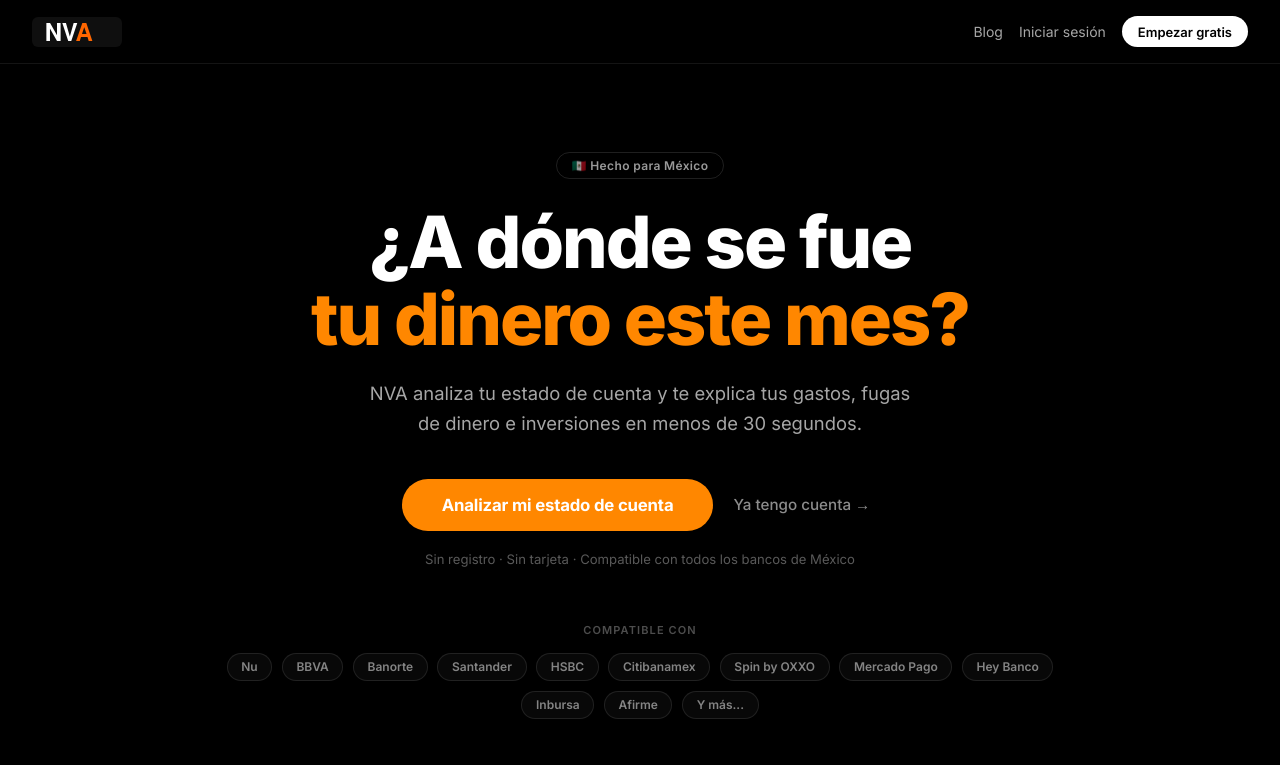
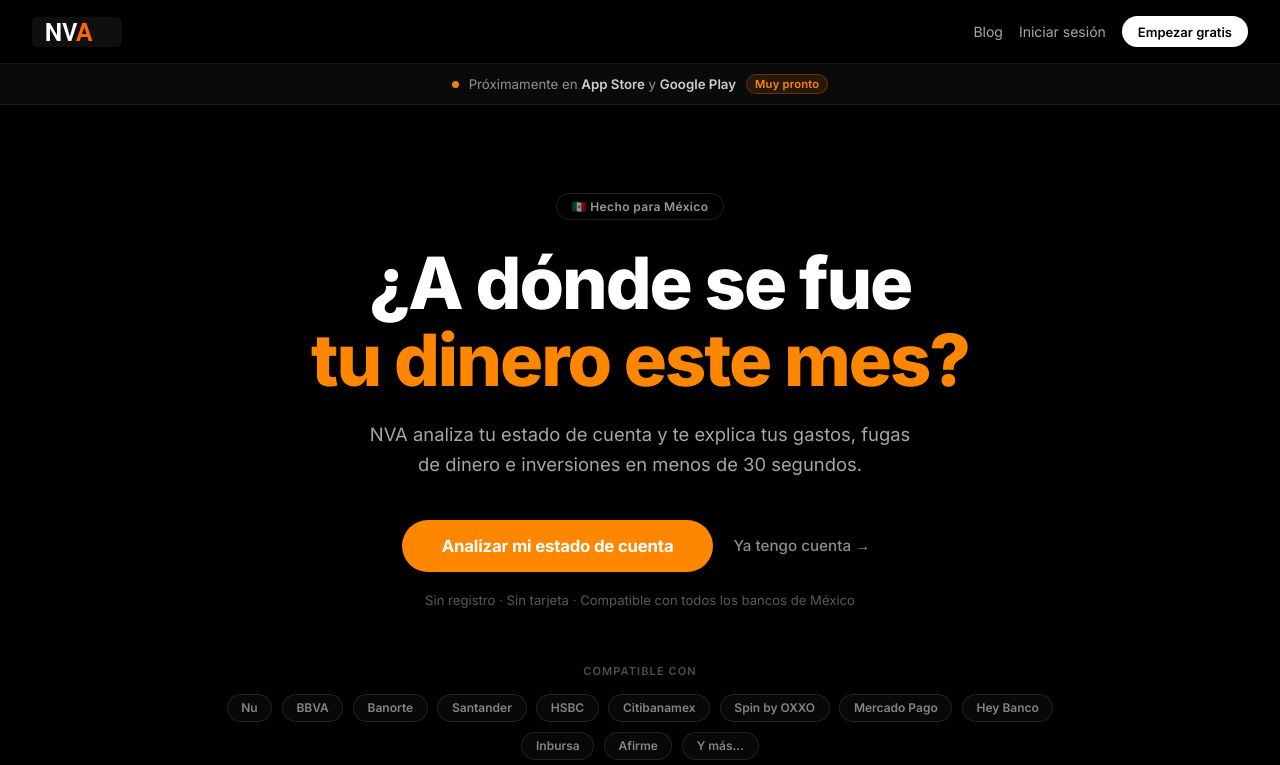
Before and after one commit to Asaply/Fi, a Next.js app: page / in a window 1280 px wide. Shown: the top 765 px of the page. Built offline with nearby package versions, Linux system fonts and the light colour scheme; no server answers.

Commit message:
feat: add app store announcement banner to landing page

```diff
--- a/src/app/landing.module.css
+++ b/src/app/landing.module.css
@@ -172,6 +172,53 @@
   font-size: 0.82rem;
   color: rgba(255,255,255,0.35);
   margin: 0;
+}
+
+/* ── App Store Banner ───────────────────────────────────── */
+.appBanner {
+  display: flex;
+  align-items: center;
+  justify-content: center;
+  gap: 10px;
+  padding: 10px 20px;
+  background: rgba(255, 255, 255, 0.04);
+  border-bottom: 1px solid rgba(255, 255, 255, 0.07);
+}
+
+.appBannerDot {
+  width: 7px;
+  height: 7px;
+  border-radius: 50%;
+  background: #FF8700;
+  flex-shrink: 0;
+  animation: pulse-dot 2s ease-in-out infinite;
+}
+
+@keyframes pulse-dot {
+  0%, 100% { opacity: 1; }
+  50% { opacity: 0.4; }
+}
+
+.appBannerText {
+  font-size: 0.83rem;
+  color: rgba(255, 255, 255, 0.55);
+  margin: 0;
+}
+
+.appBannerText strong {
+  color: rgba(255, 255, 255, 0.8);
+  font-weight: 600;
+}
+
+.appBannerBadge {
+  font-size: 0.7rem;
+  font-weight: 600;
+  color: #FF8700;
+  background: rgba(255, 135, 0, 0.12);
+  border: 1px solid rgba(255, 135, 0, 0.25);
+  border-radius: 999px;
+  padding: 2px 8px;
+  letter-spacing: 0.02em;
 }
 
 /* ── Trust Bar ──────────────────────────────────────────── */
--- a/src/app/page.js
+++ b/src/app/page.js
@@ -22,6 +22,15 @@ export default function LandingPage() {
           <Link href="/analyze" className={styles.navCta}>Empezar gratis</Link>
         </div>
       </nav>
+
+      {/* ── App Store banner ── */}
+      <div className={styles.appBanner}>
+        <span className={styles.appBannerDot} />
+        <p className={styles.appBannerText}>
+          Próximamente en <strong>App Store</strong> y <strong>Google Play</strong>
+        </p>
+        <span className={styles.appBannerBadge}>Muy pronto</span>
+      </div>
 
       {/* ── Hero ── */}
       <section className={styles.hero}>
```
